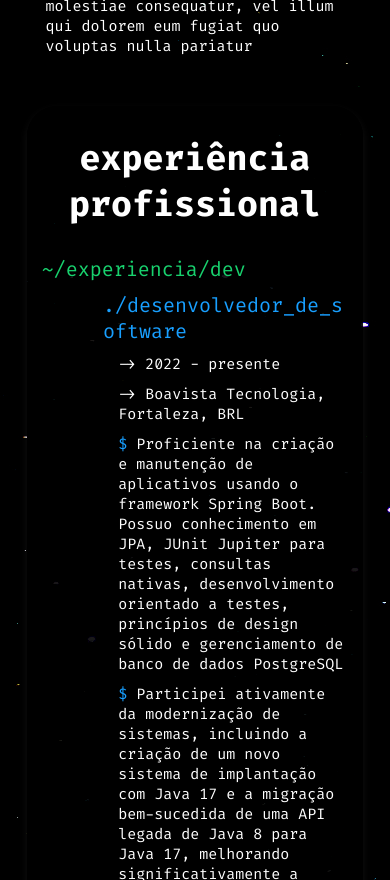
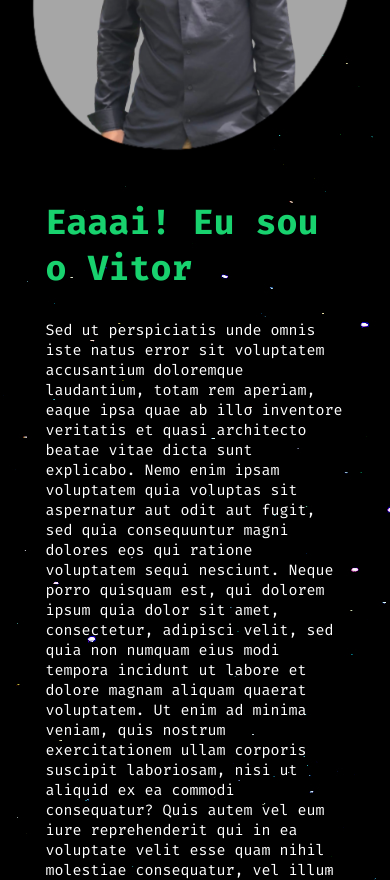
Before and after one commit to VitorTenor/my-personal-blog, a React (Vite) app: page / in a window 390 px wide. Shown: the part 1120-2000 px from the top of the page. Built offline with nearby package versions, Linux system fonts and the light colour scheme.

Commit message:
responsividade

```diff
--- a/package.json
+++ b/package.json
@@ -18,11 +18,11 @@
     "@fortawesome/free-regular-svg-icons": "^6.4.2",
     "@fortawesome/free-solid-svg-icons": "^6.4.2",
     "@fortawesome/react-fontawesome": "^0.2.0",
-    "bootstrap": "^5.3.2",
     "eslint-config-prettier": "^9.0.0",
     "i18next": "^23.6.0",
     "prettier": "^3.0.3",
     "react": "^18.2.0",
+    "react-device-detect": "^2.2.3",
     "react-dom": "^18.2.0",
     "react-i18next": "^13.3.1",
     "react-router-dom": "^6.17.0",
--- a/src/pages/main/index.tsx
+++ b/src/pages/main/index.tsx
@@ -8,7 +8,7 @@ import Experience from '../../ui/organism/Sections/Experience/index.tsx';
 export default function MainPage(): ReactElement {
   return (
     <MainPageStyles>
-      {/* <Home id={'home'} /> */}
+      <Home id={'home'} />
       <About id={'about'} />
       <Experience id={'experience'} />
     </MainPageStyles>
--- a/src/styles/GlobalStyles.ts
+++ b/src/styles/GlobalStyles.ts
@@ -11,6 +11,7 @@ export enum globalColor {
 }
 
 export const GlobalStyles = createGlobalStyle`
+
   :root {
     @keyframes blink {
       0% { opacity: 0; }
--- a/src/ui/molecule/AnimatedType/styles.tsx
+++ b/src/ui/molecule/AnimatedType/styles.tsx
@@ -10,5 +10,6 @@ export const LabelType = styled(Label)`
 
   @media (max-width: 550px) {
     font-size: 25px;
+    width: 70%;
   }
 `;
--- a/src/ui/molecule/ExperienceComponent/index.tsx
+++ b/src/ui/molecule/ExperienceComponent/index.tsx
@@ -5,6 +5,7 @@ import {
   ColoredPath,
   ColoredTitle,
   ExperienceComponentStyles,
+  ExperienceStyles,
 } from './styles';
 import {
   COMPANY_PREFIX,
@@ -46,7 +47,7 @@ export default function ExperienceComponent(props: ExperienceProps) {
 
   const createExperience = (experience: ExperienceComponentProps) => {
     return (
-      <>
+      <ExperienceStyles>
         <br />
         <ColoredTitle message={TITLE_PREFIX + experience.title} />
         <ColoredDate message={DATE_PREFIX + experience.date} />
@@ -54,7 +55,7 @@ export default function ExperienceComponent(props: ExperienceProps) {
         {experience.description.map((description) =>
           createDescription(description),
         )}
-      </>
+      </ExperienceStyles>
     );
   };
 
--- a/src/ui/molecule/ExperienceComponent/styles.ts
+++ b/src/ui/molecule/ExperienceComponent/styles.ts
@@ -7,53 +7,69 @@ export const ExperienceComponentStyles = styled.div`
 `;
 
 export const ColoredPath = styled(ColoredText)`
+  color: ${globalColor.primary};
+  margin-top: 30px;
   font-size: 20px;
   font-weight: 400;
-  color: ${globalColor.primary};
-  margin-bottom: 15px;
+  display: flex;
+
+  @media (max-width: 400px) {
+    font-size: 18px;
+  }
 `;
 
 export const ColoredTitle = styled(ColoredText)`
+  margin-left: -8%;
   font-size: 20px;
-  font-weight: 500;
   color: ${globalColor.quaternary};
-  margin-bottom: 10px;
-  margin-left: 20%;
-  margin-top: 10px;
+  margin-bottom: 20px;
   display: flex;
-  word-break: break-all;
+  word-break: break-word;
+
+  @media (max-width: 400px) {
+    font-size: 18px;
+    margin-left: -4%;
+  }
 `;
 
 export const ColoredDate = styled(ColoredText)`
-  font-size: 15px;
-  font-weight: 500;
-  color: ${globalColor.secondary};
   margin-bottom: 10px;
-  margin-left: 25%;
-  margin-top: 10px;
   display: flex;
 `;
 
 export const ColoredCompany = styled(ColoredText)`
-  font-size: 15px;
-  font-weight: 500;
-  color: ${globalColor.secondary};
   margin-bottom: 10px;
-  margin-left: 25%;
-  margin-top: 10px;
   display: flex;
+  word-break: unset;
+  word-break: break-word;
 `;
 
 export const ColoredDescription = styled(ColoredText)`
-  font-size: 15px;
-  font-weight: 500;
-  color: ${globalColor.secondary};
   margin-bottom: 10px;
-  margin-left: 25%;
-  margin-top: 10px;
   display: flex;
+  word-break: break-word;
 `;
 
 export const ColoredSpan = styled(ColoredText)`
   color: ${globalColor.quaternary};
 `;
+
+export const ExperienceStyles = styled.div`
+  color: ${globalColor.secondary};
+  margin-left: 25%;
+  font-size: 16px;
+  font-weight: 500;
+
+  @media (max-width: 1040px) {
+    margin-left: 18%;
+  }
+  @media (max-width: 690px) {
+    margin-left: 14%;
+  }
+  @media (max-width: 510px) {
+    margin-left: 10%;
+  }
+  @media (max-width: 400px) {
+    font-size: 15px;
+  }
+`;
--- a/src/ui/organism/Sections/Experience/styles.ts
+++ b/src/ui/organism/Sections/Experience/styles.ts
@@ -22,7 +22,7 @@ export const ProfessionalExperienceStyles = styled.div`
 
   @media (max-width: 1040px) {
     margin-bottom: 40px;
-    width: 100%;
+    width: 98%;
   }
 `;
 
@@ -35,13 +35,16 @@ export const EducationStyles = styled.div`
   height: 100%;
 
   @media (max-width: 1040px) {
-    width: 100%;
+    width: 98%;
   }
 `;
 
 export const TitleStyles = styled.h1`
   font-size: 35px;
   text-align: center;
-  font-height: 100;
   color: ${globalColor.secondary};
+
+  @media (max-width: 400px) {
+    font-size: 30px;
+  }
 `;
--- a/src/ui/organism/Sections/Home/styles.ts
+++ b/src/ui/organism/Sections/Home/styles.ts
@@ -20,6 +20,9 @@ export const LabelName = styled(Label)`
   @media (max-width: 550px) {
     font-size: 35px;
   }
+  @media (max-width: 400px) {
+    font-size: 34px;
+  }
 `;
 
 export const ChevronDownIcon = styled(IconAwesome)`
```
Also changed, not shown: 1 other file (tests, documents, lock files or other folders).
